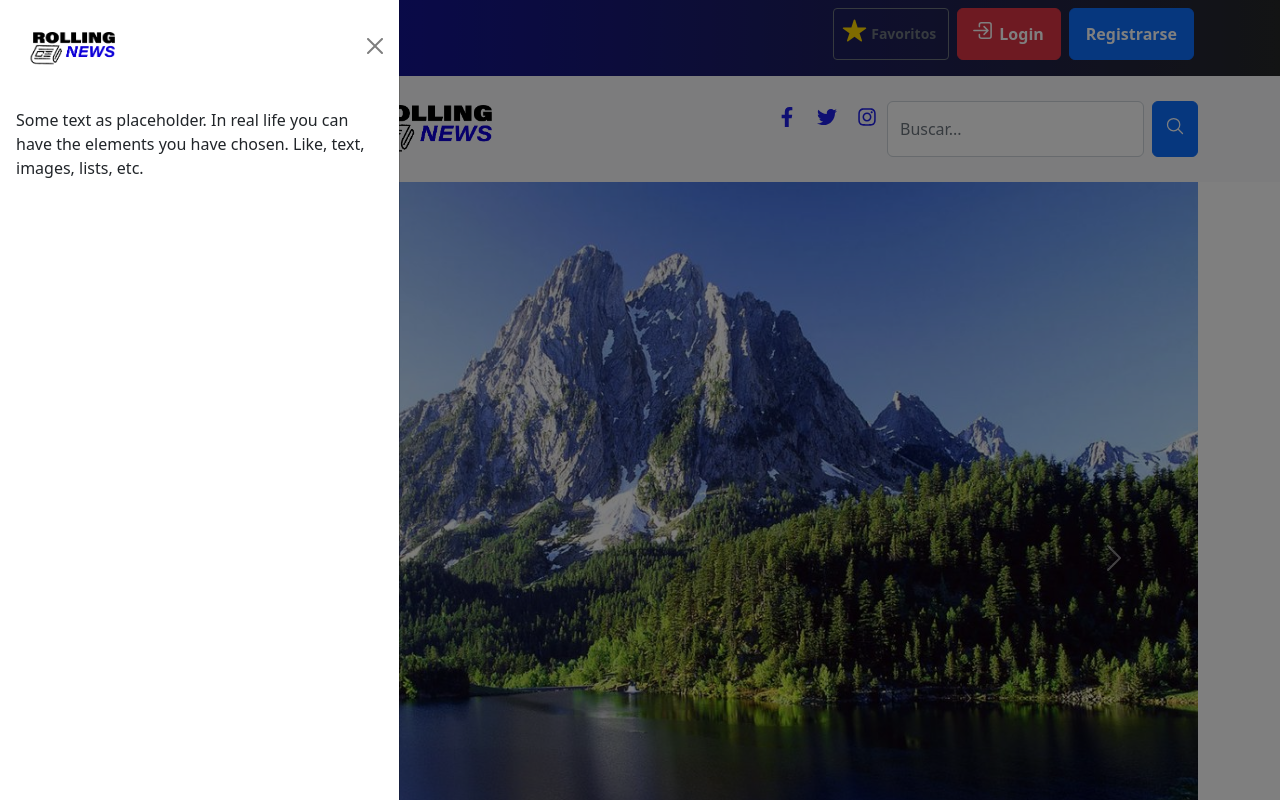
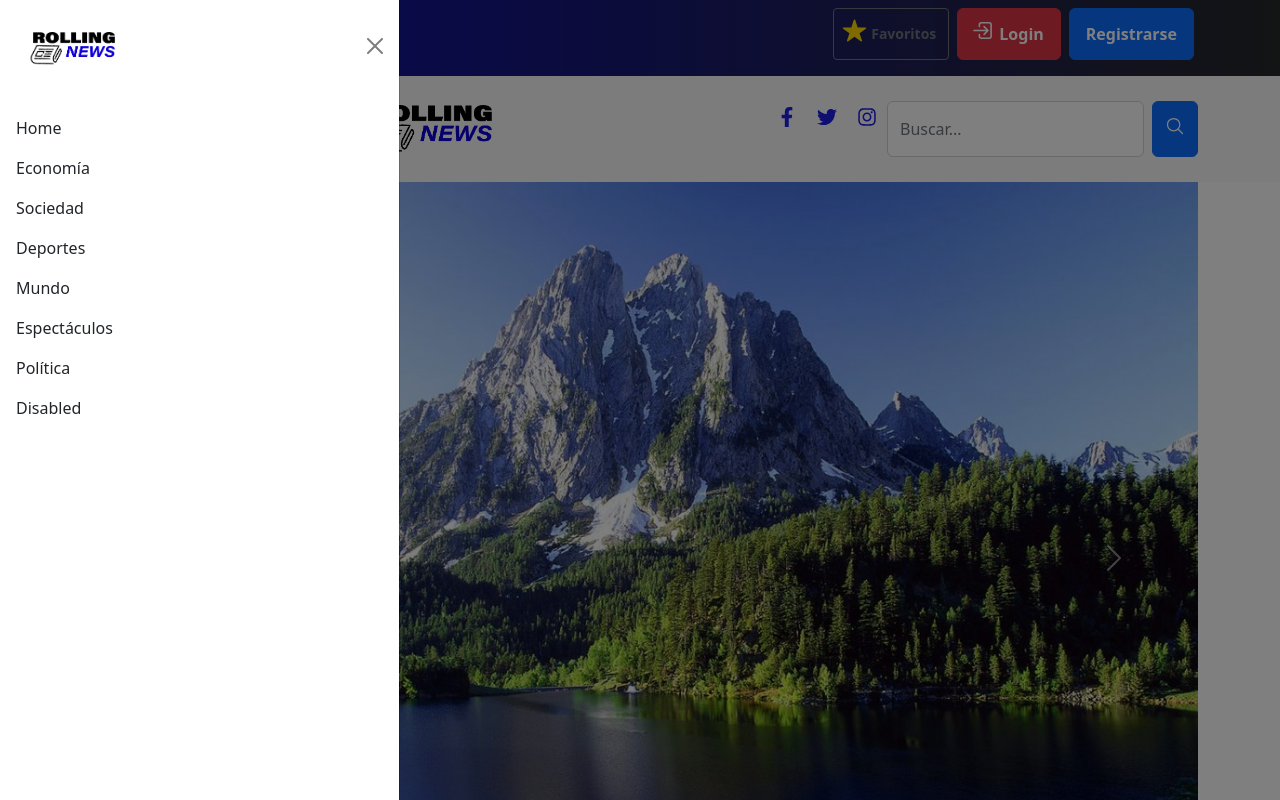
Before and after one commit to nicosalasaraoz/Blog_Noticias, a React (Create React App) app: page / in a window 1280 px wide. Both pictures are taken after a click on the button 103 px from the left and 128 px from the top of the page. Shown: the top 800 px of the page. Built offline with nearby package versions, Linux system fonts and the light colour scheme.

Commit message:
Agregando links

```diff
--- a/src/Components/Desplegable.jsx
+++ b/src/Components/Desplegable.jsx
@@ -3,6 +3,8 @@ import { useState } from 'react';
 import Button from 'react-bootstrap/Button';
 import Offcanvas from 'react-bootstrap/Offcanvas';
 import { FaAlignJustify } from 'react-icons/fa';
+import { Link } from "react-router-dom";
+import  Nav  from "react-bootstrap/Nav";
 
 const Desplegable = () => {
     const [show, setShow] = useState(false);
@@ -18,17 +20,29 @@ const Desplegable = () => {
   <Offcanvas show={show} onHide={handleClose}>
     <Offcanvas.Header closeButton>
       <Offcanvas.Title>
+      <Link to="/">
       <img
               src="./images/logo.png"
               alt="logo"
               height="60"
               className="pt-3 ms-2"
             />
+      </Link>
       </Offcanvas.Title>
     </Offcanvas.Header>
-    <Offcanvas.Body>
-      Some text as placeholder. In real life you can have the elements you
-      have chosen. Like, text, images, lists, etc.
+    <Offcanvas.Body className="">
+    <Nav defaultActiveKey="/home" className="flex-column">
+      <Nav.Link href="/home">Home</Nav.Link>
+      <Nav.Link eventKey="link-1">Economía</Nav.Link>
+      <Nav.Link eventKey="link-2">Sociedad</Nav.Link>
+      <Nav.Link eventKey="link-3">Deportes</Nav.Link>
+      <Nav.Link eventKey="link-4">Mundo</Nav.Link>
+      <Nav.Link eventKey="link-5">Espectáculos</Nav.Link>
+      <Nav.Link eventKey="link-6">Política</Nav.Link>
+      <Nav.Link eventKey="disabled" disabled>
+        Disabled
+      </Nav.Link>
+    </Nav>
     </Offcanvas.Body>
   </Offcanvas>
   </>
```
